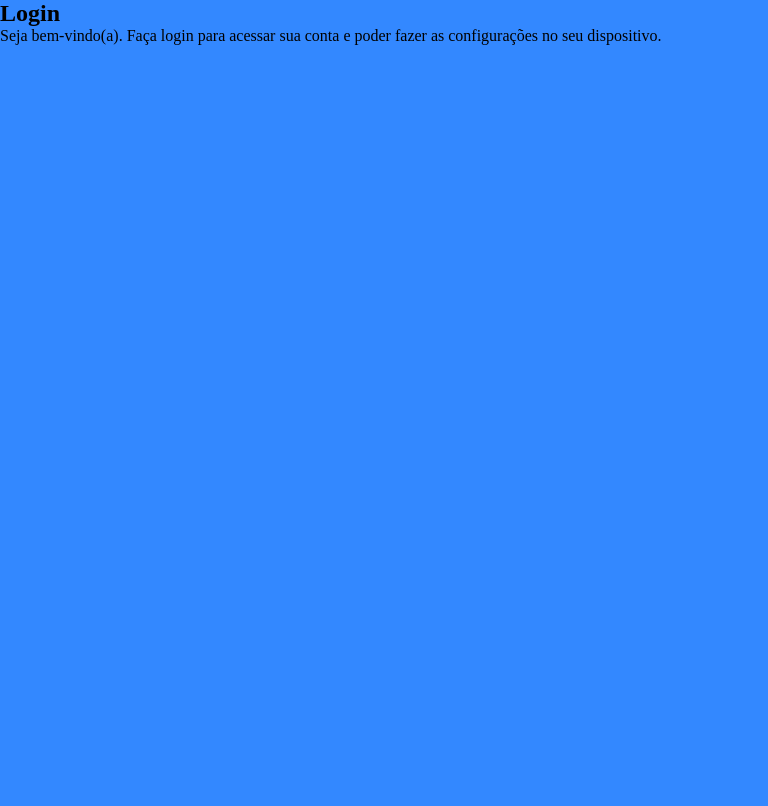
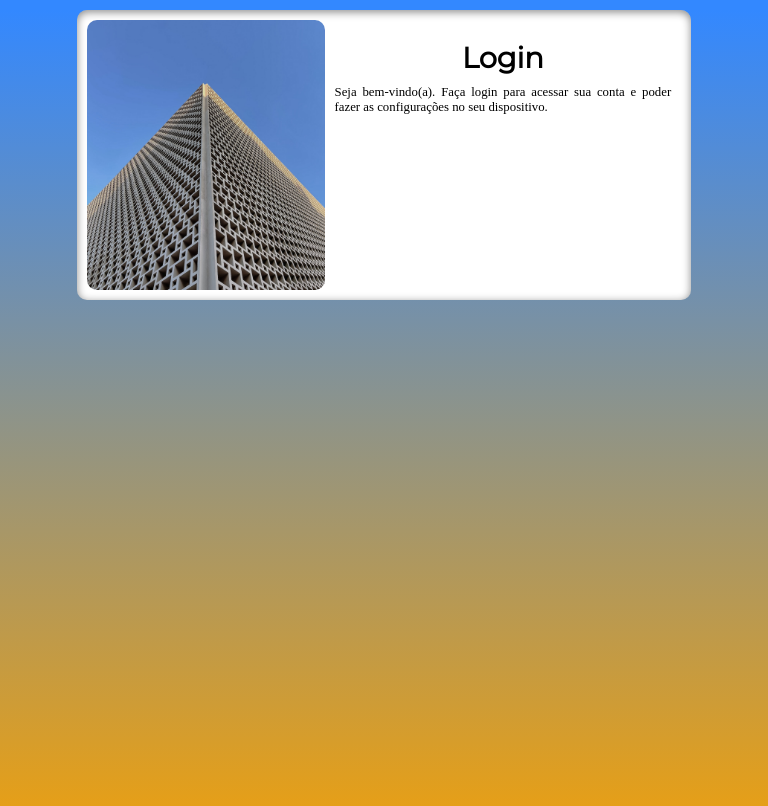
Before and after one commit to GomesYago/projeto-pessoal-login, a plain HTML site: page index.html in a window 768 px wide. Drawn offline with Linux system fonts and the light colour scheme.

Commit message:
projeto quase finalizado

```diff
--- a/estilos/media-queries.css
+++ b/estilos/media-queries.css
@@ -1,3 +1,42 @@
 @charset "UTF-8";
 
 /*Estilos outras midias*/
+
+
+
+@media screen and (min-width: 768px) and (max-width: 992px){
+
+    body{
+        background-image: linear-gradient(to top, #e69f17, #3388ff);
+    }
+    main{
+        width: 80vw;
+        height: 290px;
+
+    }
+    .imagem{
+        float: left;
+        width: 40%;
+        height: 270px;
+        border-radius: 10px;
+    }
+    .formulario{
+        float: right;
+        width: 60%;
+        padding: 10px;
+    }
+
+@media screen and (min-width: 992px) and (max-width: 1200px){
+    body{
+        background-image: linear-gradient(to top, #e69f17, #3388ff);
+    }
+    main{
+
+    }
+}
+
+@media screen and (min-width: 1200px){
+    body{
+        background-image: linear-gradient(to top, #e69f17, #3388ff);
+    }
+}
--- a/estilos/style.css
+++ b/estilos/style.css
@@ -1,5 +1,8 @@
 @charset "UTF-8";
 /*estilos gerais*/
+
+@import url('https://fonts.googleapis.com/css2?family=Montserrat:wght@400;&display=swap');
+
 
 :root{
     --cor0: #084499;
@@ -7,17 +10,60 @@
     --cor2: #3388ff;
     --cor3: #996500;
     --cor4: #166de6;
+    --font01--: Montserrat, sans-serif;
 }
 
 *{
 
     padding: 0px;
     margin: 0px;
+    box-sizing: border-box;
 }
-body{
+body, html{
     background-color: var(--cor2);
+    height: 100vh;
+    width: 100vw;
+    font-family:
+}
+::-webkit-scrollbar{
+    width: 0px;
+}
+main{
+    background-color: white;
+
+    margin: auto;
+    margin-block: 10px;
+
+    padding: 10px;
+
+    height: 530px;
+    width: 300px;
+    display: block;
+
+    border-radius: 10px;
+    box-shadow: inset 0px 2px 8px rgba(0, 0, 0, 0.473);
+}
+
+.imagem{
+    background-image: url(../imagens/imagem06.jpg);
+    background-size: cover;
+    background-repeat: no-repeat;
+
+    height: 250px;
+    width: 100%;
+    border-radius: 10px;
+}
+.formulario{
+    margin-top: 10px;
 
 }
-.imagem{
-    background-image: url(../imagens/imagem01.jpg);
+.formulario > h1{
+    text-align: center;
+    font-size: 1.8em;
+    font-family: var(--font01--);
 }
+.formulario > p{
+    text-align: justify;
+    font-size: 0.8em;
+    margin-top: 10px;
+}
```
Also changed, not shown: index.html (+2 -2 lines).
